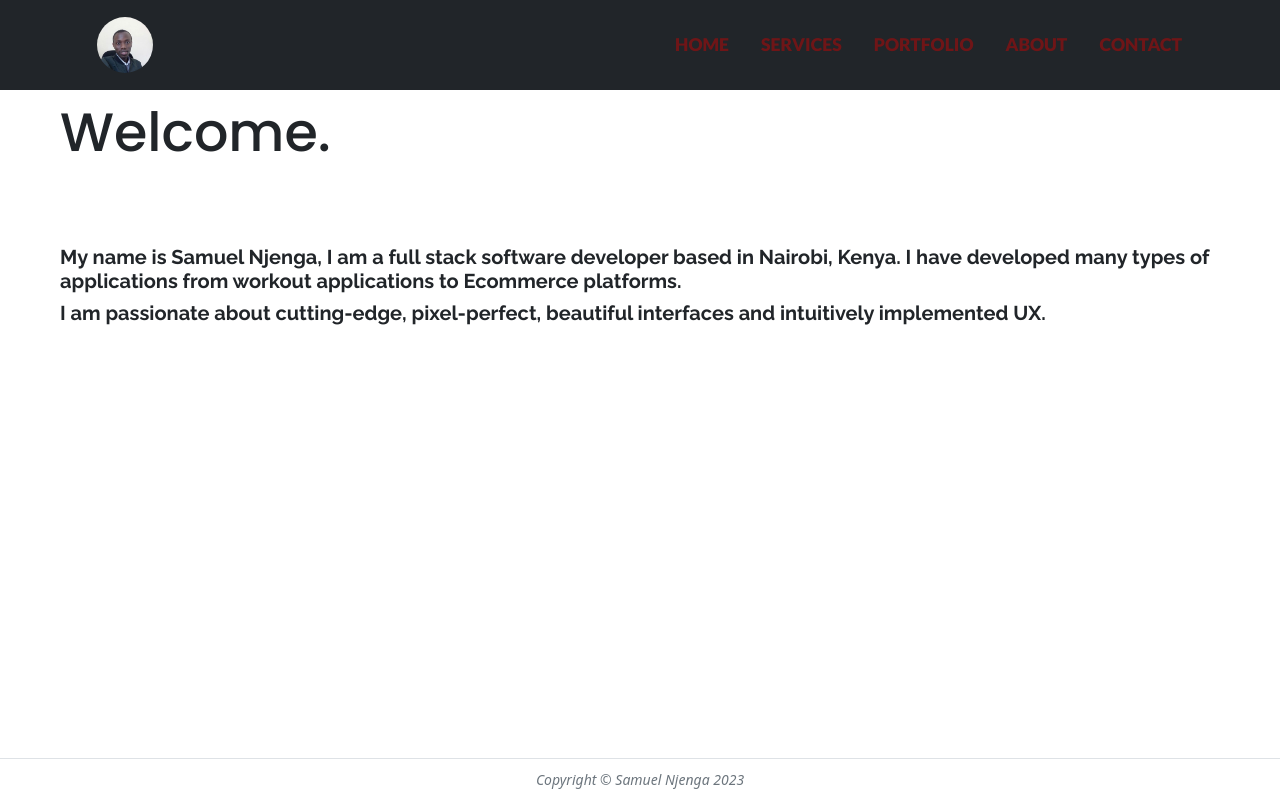
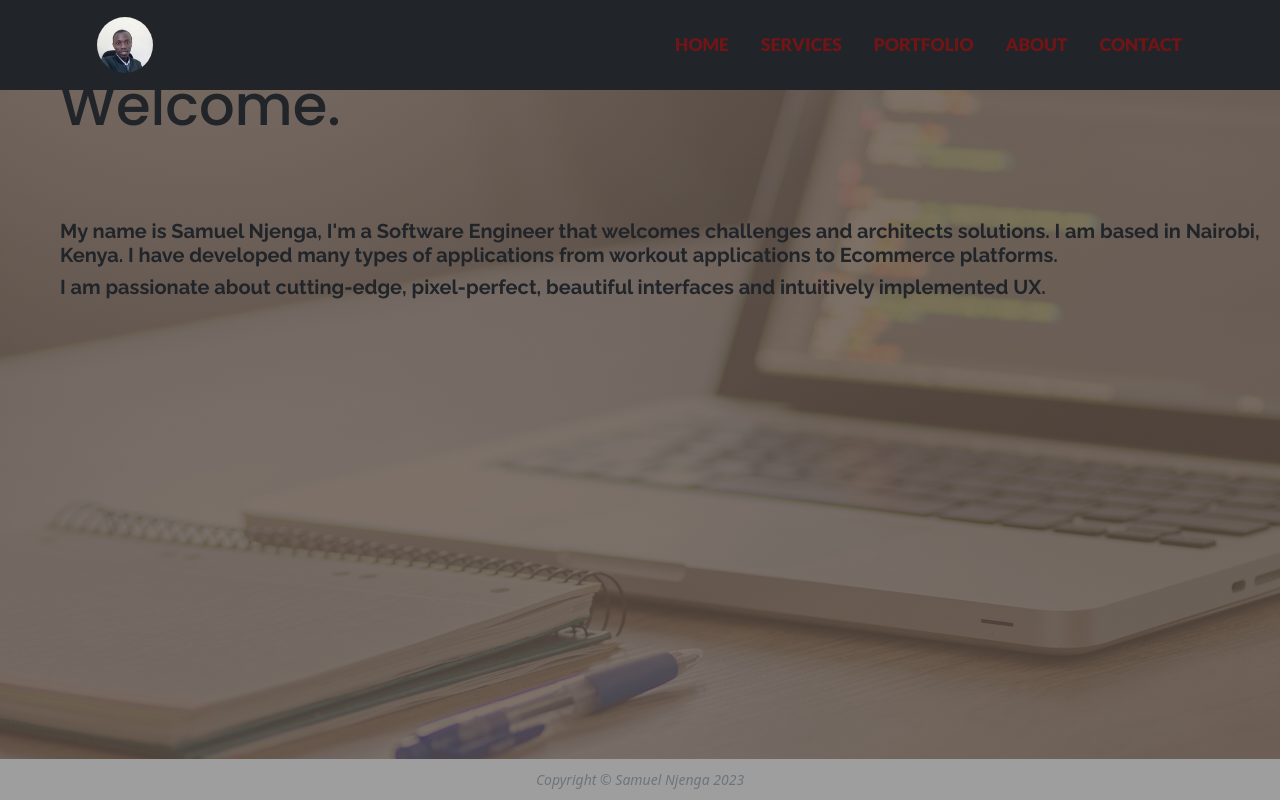
Before and after one commit to SamuelNjenga/the-wrapper, a React (Vite) app: page / in a window 1280 px wide. Built offline with nearby package versions, Linux system fonts and the light colour scheme; a web font is replaced by a local one.

Commit message:
feat: add background image to Introduction component

```diff
--- a/src/features/footer/Footer.css
+++ b/src/features/footer/Footer.css
@@ -1,6 +1,3 @@
-.border-top {
-  border-top: 1px solid #dee2e6 !important;
-}
 .container,
 .container-fluid,
 .container-xxl,
@@ -16,27 +13,42 @@
 }
 
 @media (min-width: 576px) {
-  .container-sm, .container {
+  .container-sm,
+  .container {
     max-width: 540px;
   }
 }
 @media (min-width: 768px) {
-  .container-md, .container-sm, .container {
+  .container-md,
+  .container-sm,
+  .container {
     max-width: 720px;
   }
 }
 @media (min-width: 992px) {
-  .container-lg, .container-md, .container-sm, .container {
+  .container-lg,
+  .container-md,
+  .container-sm,
+  .container {
     max-width: 960px;
   }
 }
 @media (min-width: 1200px) {
-  .container-xl, .container-lg, .container-md, .container-sm, .container {
+  .container-xl,
+  .container-lg,
+  .container-md,
+  .container-sm,
+  .container {
     max-width: 1140px;
   }
 }
 @media (min-width: 1400px) {
-  .container-xxl, .container-xl, .container-lg, .container-md, .container-sm, .container {
+  .container-xxl,
+  .container-xl,
+  .container-lg,
+  .container-md,
+  .container-sm,
+  .container {
     max-width: 1320px;
   }
 }
@@ -49,6 +61,7 @@
   position: absolute;
   bottom: 0;
   width: 100%;
+  background-color: #9e9e9e;
   /* height: 2.5rem;     */
-          /* Footer height */
+  /* Footer height */
 }
--- a/src/features/footer/Footer.jsx
+++ b/src/features/footer/Footer.jsx
@@ -5,7 +5,7 @@ const Footer = () => {
   const today = new Date();
   const year = today.getFullYear();
   return (
-    <footer className="border-top" id="footer">
+    <footer  id="footer">
       <div className="container px-4 px-lg-5 mt-12">
         <div className="row gx-4 gx-lg-5 justify-content-center">
           <div className="col-md-10 col-lg-8 col-xl-7">
--- a/src/features/intro/Introduction.css
+++ b/src/features/intro/Introduction.css
@@ -32,3 +32,43 @@
 .padding-left {
   padding-left: 20px;
 }
+
+.masthead {
+  padding-top: 10rem;
+  padding-bottom: 4.5rem;
+  background: linear-gradient(
+      to bottom,
+      rgba(92, 77, 66, 0.8) 0%,
+      rgba(92, 77, 66, 0.8) 100%
+    ),
+    url("/src/assets/fullsize/background_img.jpg");
+  background-position: center;
+  background-repeat: no-repeat;
+  background-attachment: scroll;
+  background-size: cover;
+}
+.masthead h1,
+.masthead .h1 {
+  font-size: 2.25rem;
+}
+@media (min-width: 992px) {
+  .masthead {
+    height: 100vh;
+    min-height: 40rem;
+    padding-top: 4.5rem;
+    padding-bottom: 0;
+  }
+  .masthead p {
+    font-size: 1.15rem;
+  }
+  .masthead h1,
+  .masthead .h1 {
+    font-size: 3rem;
+  }
+}
+@media (min-width: 1200px) {
+  .masthead h1,
+  .masthead .h1 {
+    font-size: 3.5rem;
+  }
+}
--- a/src/features/intro/Introduction.jsx
+++ b/src/features/intro/Introduction.jsx
@@ -6,13 +6,14 @@ import "./Introduction.css";
 
 const Introduction = () => {
   return (
-    <div className="introduction-main">
+    <div className="introduction-main masthead">
       <h1 className="welcome-text">Welcome.</h1>
       <div className="introduction-description">
         <h5 className="padding-left">
-          My name is Samuel Njenga, I am a full stack software developer based
-          in Nairobi, Kenya. I have developed many types of applications from
-          workout applications to Ecommerce platforms.
+          My name is Samuel Njenga, I'm a Software Engineer that welcomes
+          challenges and architects solutions. I am based in Nairobi, Kenya. I
+          have developed many types of applications from workout applications to
+          Ecommerce platforms.
         </h5>
         <h5 className="padding-left">
           I am passionate about cutting-edge, pixel-perfect, beautiful
--- a/src/features/portfolio/Portfolio.css
+++ b/src/features/portfolio/Portfolio.css
@@ -127,3 +127,8 @@
   left: 0;
   z-index: 1000;
 }
+
+.avatar-text {
+  font-family: "Raleway", sans-serif;
+  color: red;
+}
```
Also changed, not shown: src/features/blog/FirstBlog.jsx (added, +12 -0 lines), src/features/jobs/JobsList.jsx (added, +21 -0 lines), src/assets/fullsize/background_img.jpg (added).
